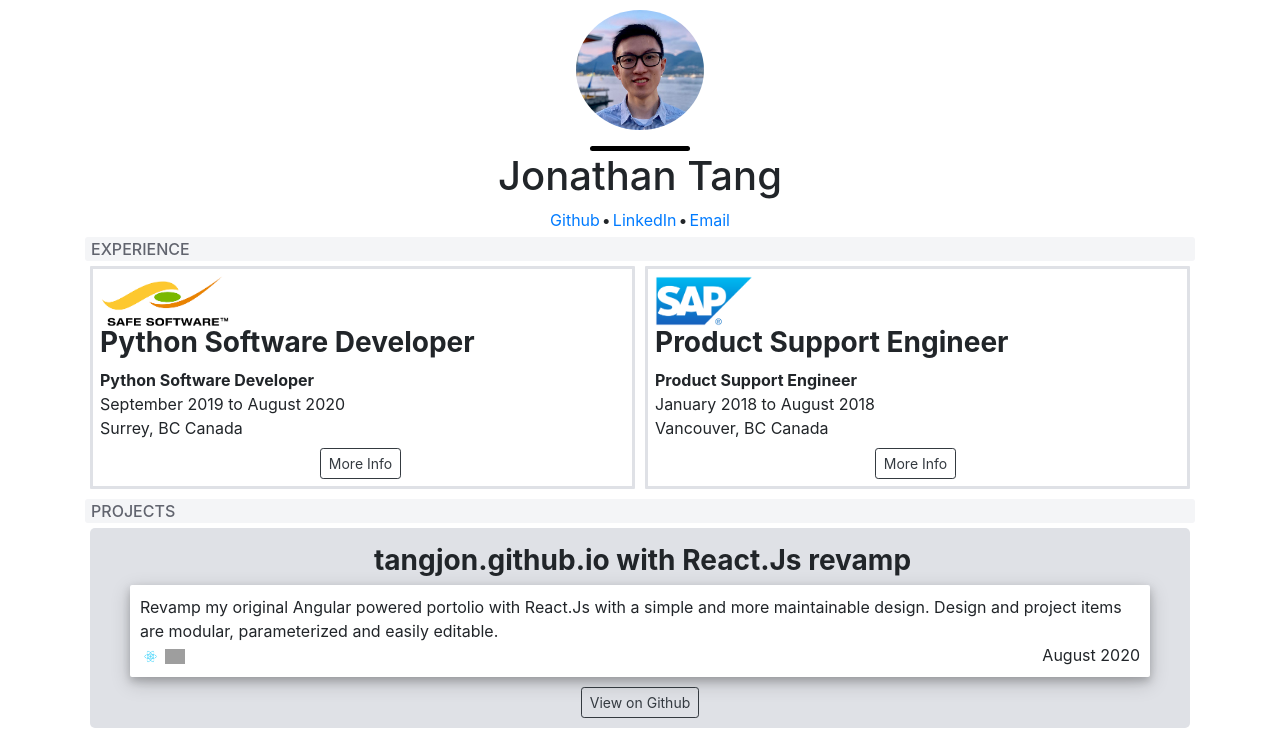
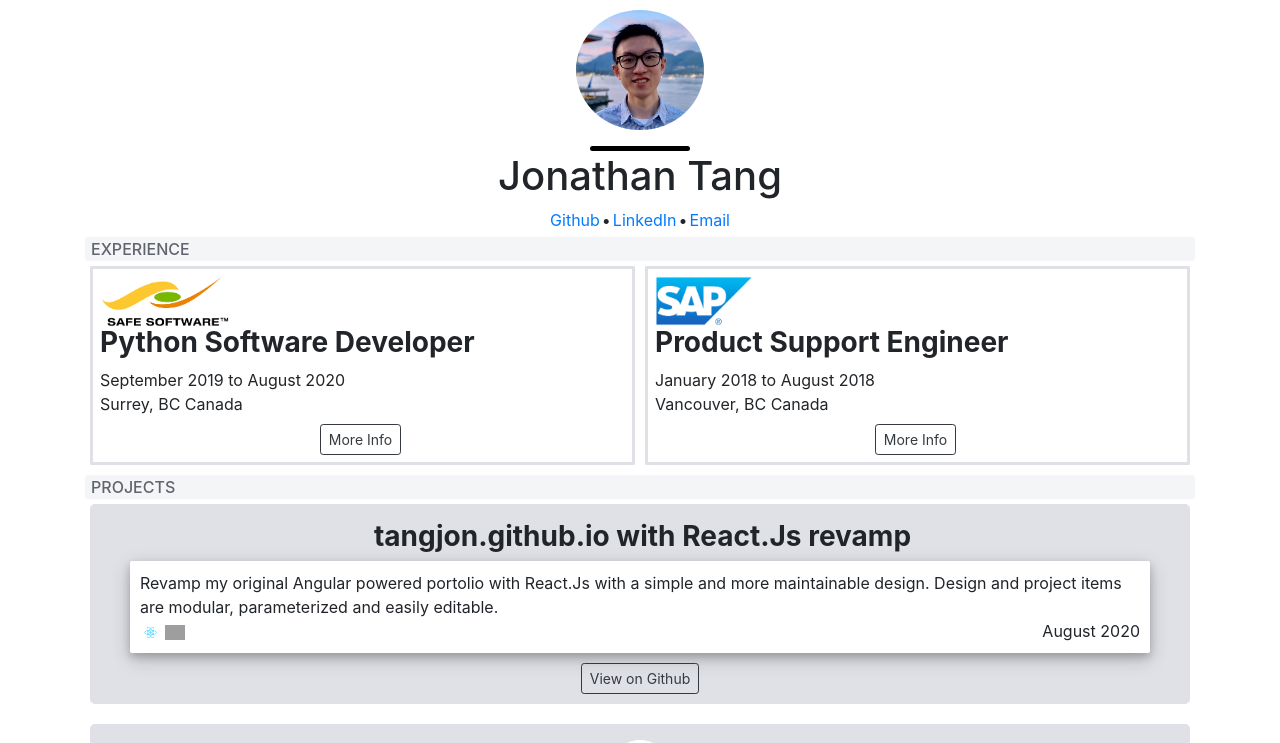
Before and after one commit to tangjon/react-portfolio, a React (Create React App) app: page / in a window 1280 px wide. Shown: the top 743 px of the page. Built offline with nearby package versions, Linux system fonts and the light colour scheme; grey boxes are pictures that could not be loaded.

Commit message:
remove duplicate titles

```diff
--- a/src/experience/experienceItem.js
+++ b/src/experience/experienceItem.js
@@ -8,7 +8,6 @@ export default class ExperienceItem extends React.Component {
                 <img className="experience-logo" src={this.props.logo}/>
                 <div className="experience-body">
                     <h3 className="experience-title"><strong>{this.props.title}</strong></h3>
-                    <div className="experience-title"><strong>{this.props.title}</strong></div>
                     <div className="experience-meta">{this.props.date}</div>
                     <div>{this.props.location}</div>
                 </div>
```
